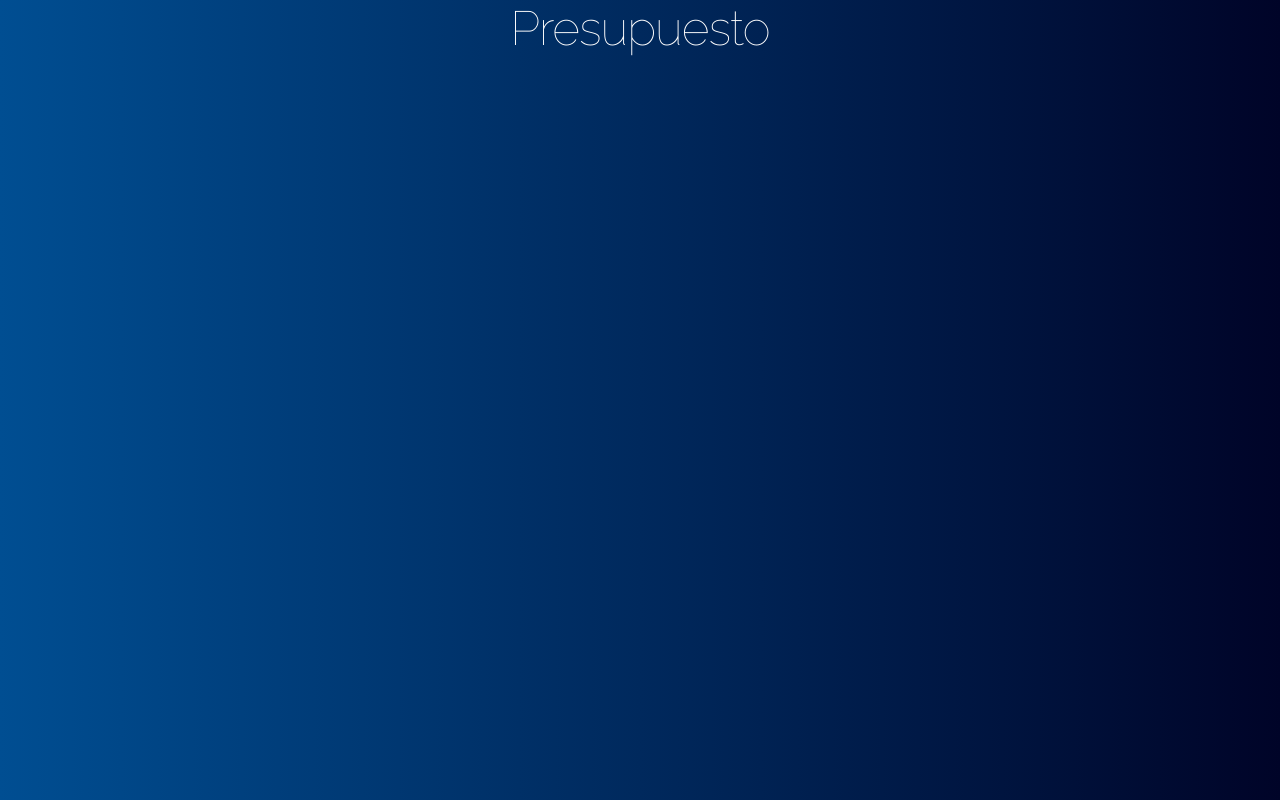
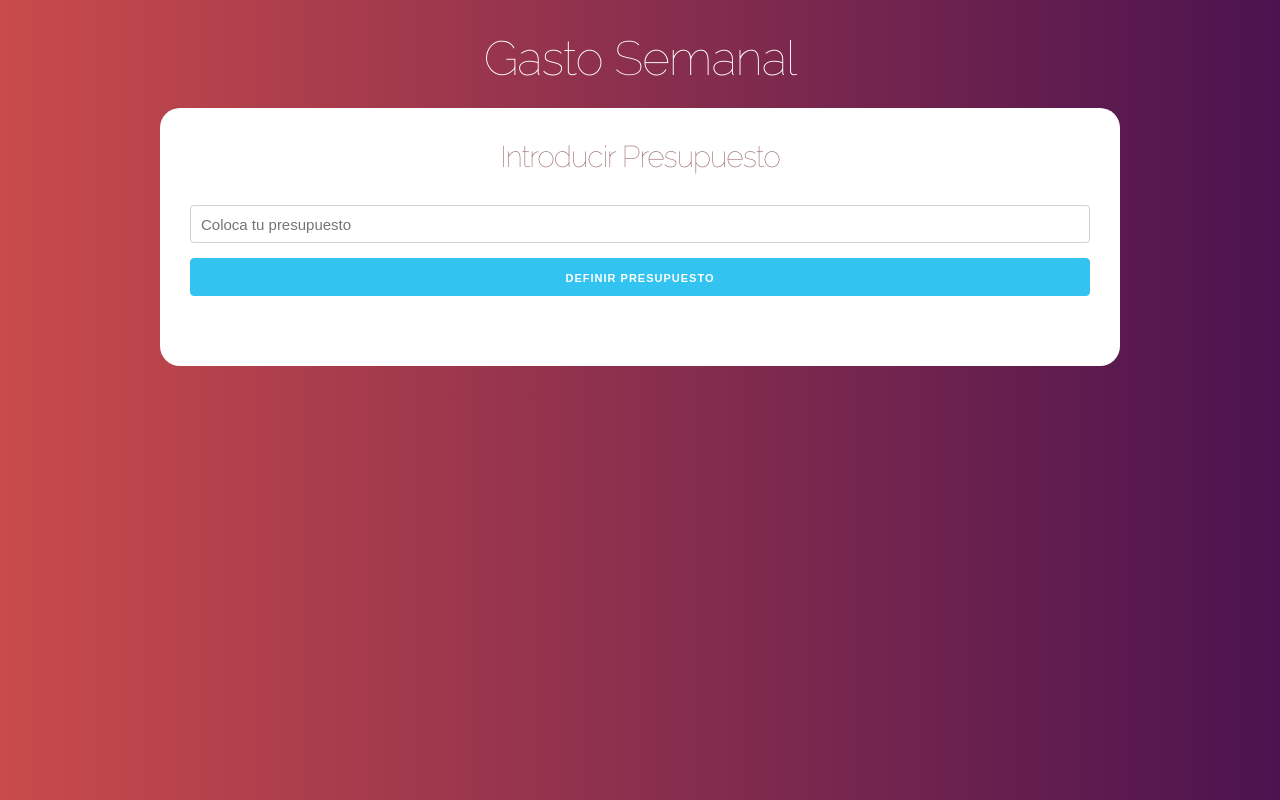
Before and after one commit to 5amuel/presupuesto, a React (Create React App) app: page / in a window 1280 px wide. Built offline with nearby package versions, Linux system fonts and the light colour scheme.

Commit message:
Preguntando al usuario por presupuesto, leyendo presupuesto del usuario, validar presupuesto, mostrando mensajes de error

```diff
--- a/package.json
+++ b/package.json
@@ -3,6 +3,7 @@
   "version": "0.1.0",
   "private": true,
   "dependencies": {
+    "@material-ui/core": "^4.9.12",
     "@testing-library/jest-dom": "^4.2.4",
     "@testing-library/react": "^9.5.0",
     "@testing-library/user-event": "^7.2.1",
--- a/public/index.html
+++ b/public/index.html
@@ -10,24 +10,13 @@
       content="Web site created using create-react-app"
     />
     <link rel="apple-touch-icon" href="%PUBLIC_URL%/logo192.png" />
-    <!--
-      manifest.json provides metadata used when your web app is installed on a
-      user's mobile device or desktop. See https://developers.google.com/web/fundamentals/web-app-manifest/
-    -->
+
     <link rel="manifest" href="%PUBLIC_URL%/manifest.json" />
-    <!--
-      Notice the use of %PUBLIC_URL% in the tags above.
-      It will be replaced with the URL of the `public` folder during the build.
-      Only files inside the `public` folder can be referenced from the HTML.
 
-      Unlike "/favicon.ico" or "favicon.ico", "%PUBLIC_URL%/favicon.ico" will
-      work correctly both with client-side routing and a non-root public URL.
-      Learn how to configure a non-root public URL by running `npm run build`.
-    -->
     <link rel="stylesheet" href="https://cdnjs.cloudflare.com/ajax/libs/normalize/8.0.1/normalize.min.css">
     <link href="https://fonts.googleapis.com/css?family=Raleway:100,400&display=swap" rel="stylesheet">
     <link rel="stylesheet" href="https://cdnjs.cloudflare.com/ajax/libs/skeleton/2.0.4/skeleton.min.css">
-    <title>React App</title>
+    <title>Presupuesto React</title>
   </head>
   <body>
     <noscript>You need to enable JavaScript to run this app.</noscript>
--- a/src/App.js
+++ b/src/App.js
@@ -1,8 +1,20 @@
-import React from 'react';
+import React, {useState} from 'react';
+import Pregunta from './components/Pregunta'
+
 
 function App() {
+  //definir state
+  const [presupuesto, guardarPresupuesto] = useState(0);
+  const [restante, guardarRestante] = useState(0);
   return (
-   <h1>Presupuesto</h1>
+    <div className="container">
+      <header>
+        <h1>Gasto Semanal</h1>
+        <div className="contenido-principal contenido">
+          <Pregunta />
+        </div>
+      </header>
+    </div>
   );
 }
 
--- /dev/null
+++ b/src/components/Error.js
@@ -0,0 +1,7 @@
+import React from 'react';
+
+const Error = ({mensaje}) => (
+<p className="alert alert-danger error">{mensaje}</p>
+);
+
+export default Error;
--- /dev/null
+++ b/src/components/Pregunta.js
@@ -0,0 +1,50 @@
+import React, {Fragment, useState} from 'react';
+import Error from './Error';
+
+const Pregunta = () => {
+
+    const[cantidad, guardarCantidad] = useState(0);
+    const[error, guardarError] = useState(false);
+
+    //Funcion que lee el presupuesto
+    const definirPresupuesto = e => {
+        guardarCantidad(parseInt(e.target.value));
+    }
+
+    //submit que definir presupuesto
+    const agregarPresupuesto = e =>{
+        e.preventDefault();
+        //Validar
+        if(cantidad < 1 || isNaN(cantidad)){
+            guardarError(true);
+            return;
+        }
+        guardarError(false);
+
+    }
+    return (
+        <Fragment>
+            <h2>Introducir Presupuesto</h2>
+
+            {error ? <Error mensaje="El presupuesto no es Valido" />  : null}
+            <form
+                onSubmit={agregarPresupuesto}
+            >
+                <input
+                    type="number"
+                    className="u-full-width"
+                    placeholder="Coloca tu presupuesto"
+                    onChange={definirPresupuesto}
+                />
+                <input
+                    type="submit"
+                    placeholder="Coloca tu presupuesto"
+                    className="button-primary u-full-width"
+                    value="Definir presupuesto"
+                />
+            </form>
+        </Fragment>
+     );
+}
+
+export default Pregunta;
--- a/src/index.css
+++ b/src/index.css
@@ -2,9 +2,9 @@
   margin-bottom: 0!important;
 }
 body {
-  background: #000428;  /* fallback for old browsers */
-  background: -webkit-linear-gradient(to right, #004e92, #000428);
-  background: linear-gradient(to right, #004e92, #000428);
+  background: #000428;
+  background: -webkit-linear-gradient(to right, #004e92, #280000);
+  background: linear-gradient(to right, #c94b4b, #4b134f);
   margin: 0;
   padding: 0;
   font-family: sans-serif;
@@ -40,7 +40,7 @@ h1 {
 h2 {
   font-family: 'Raleway', sans-serif;
   font-weight: 100;
-  color:#004e92;
+  color:#946363;
   margin-bottom:30px;
   font-size:3rem!important;
   text-align: center;
```
Also changed, not shown: 1 other file (tests, documents, lock files or other folders).
